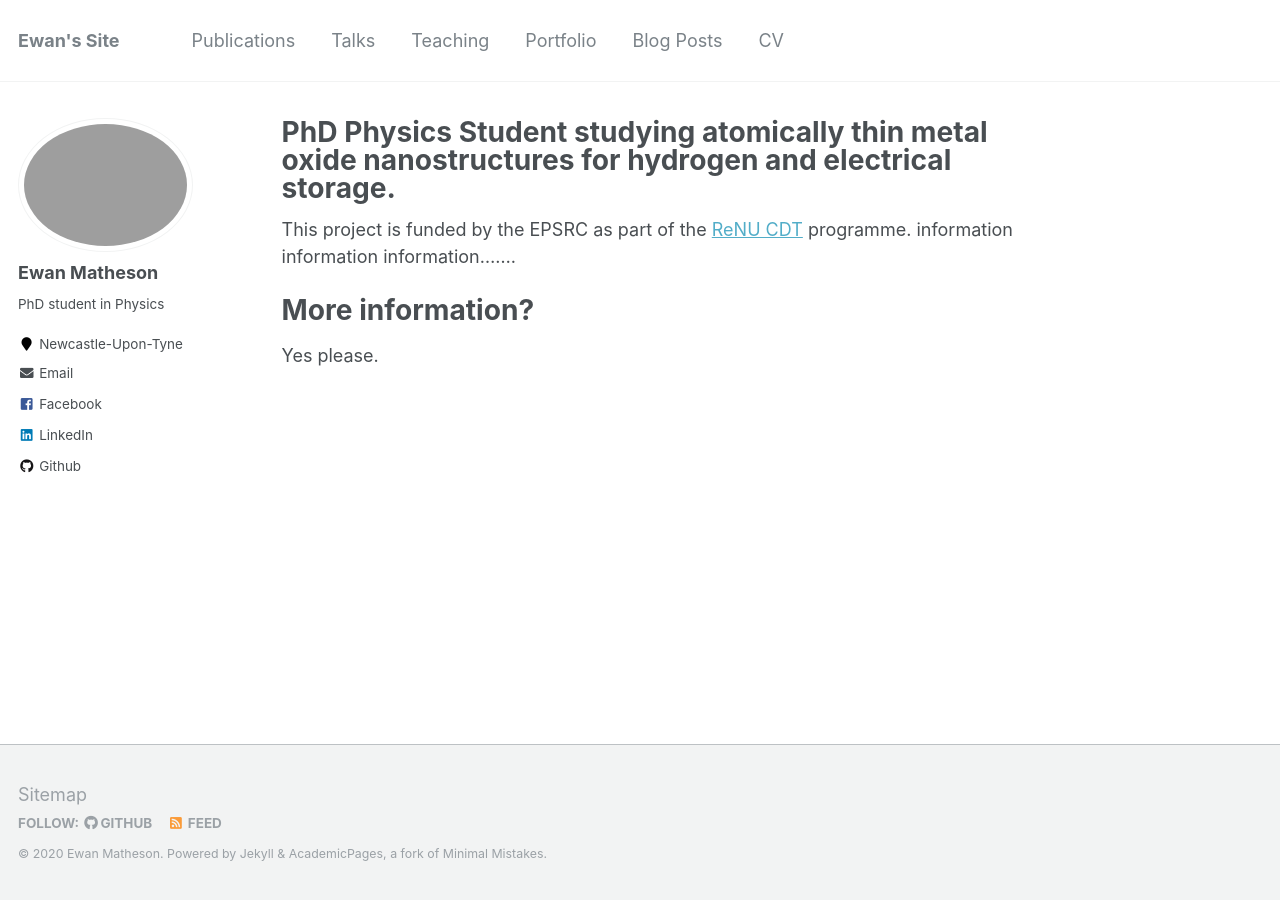
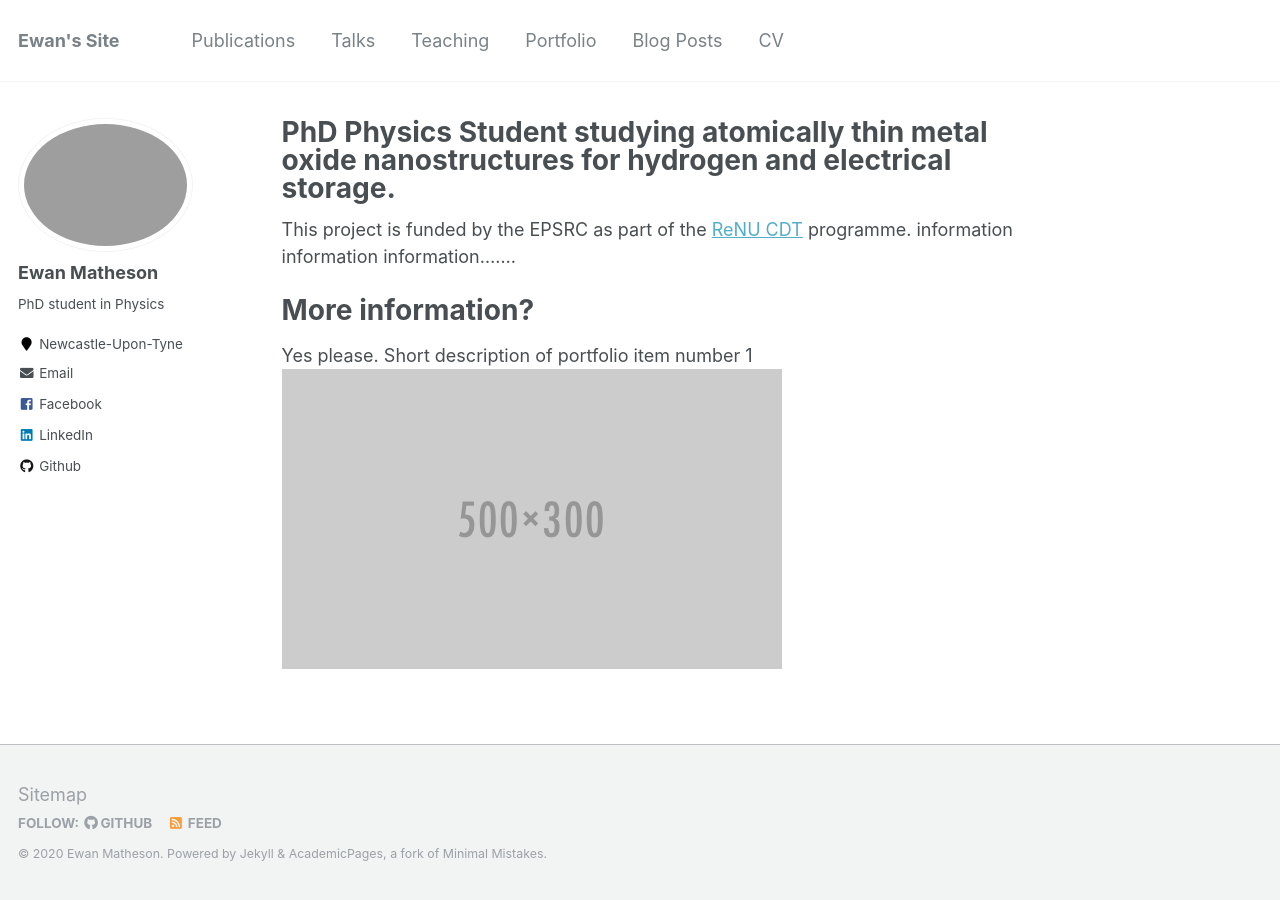
Before and after one commit to EwanMatheson/ewanmatheson.github.io, a Jekyll site: the page built from _pages/about.md, in a window 1280 px wide. Built offline with Jekyll 4.4.1, drawn with Linux system fonts in a browser that asks for light colours.

Commit message:
Update about.md

```diff
--- a/_pages/about.md
+++ b/_pages/about.md
@@ -13,4 +13,4 @@
 
 More information?
 ======
-Yes please.
+Yes please. Short description of portfolio item number 1<br/><img src='/images/500x300.png'>
```
